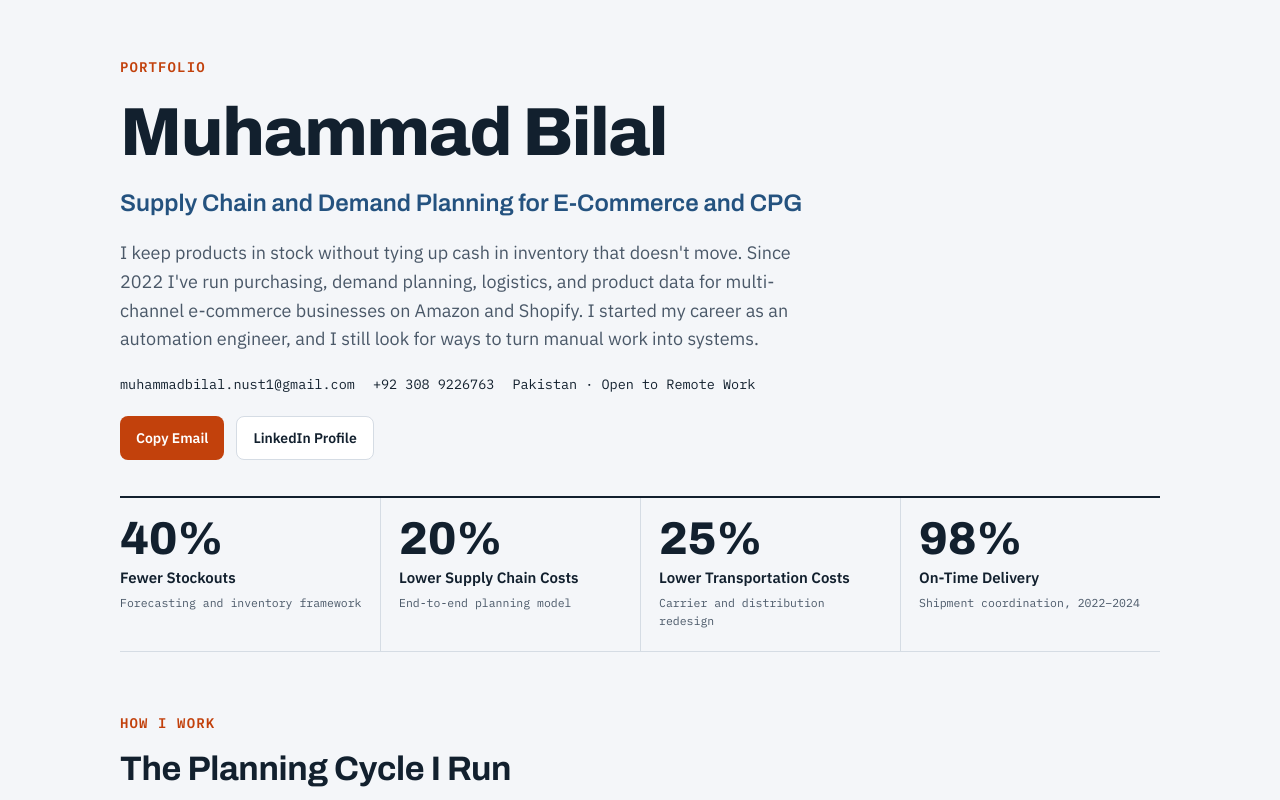
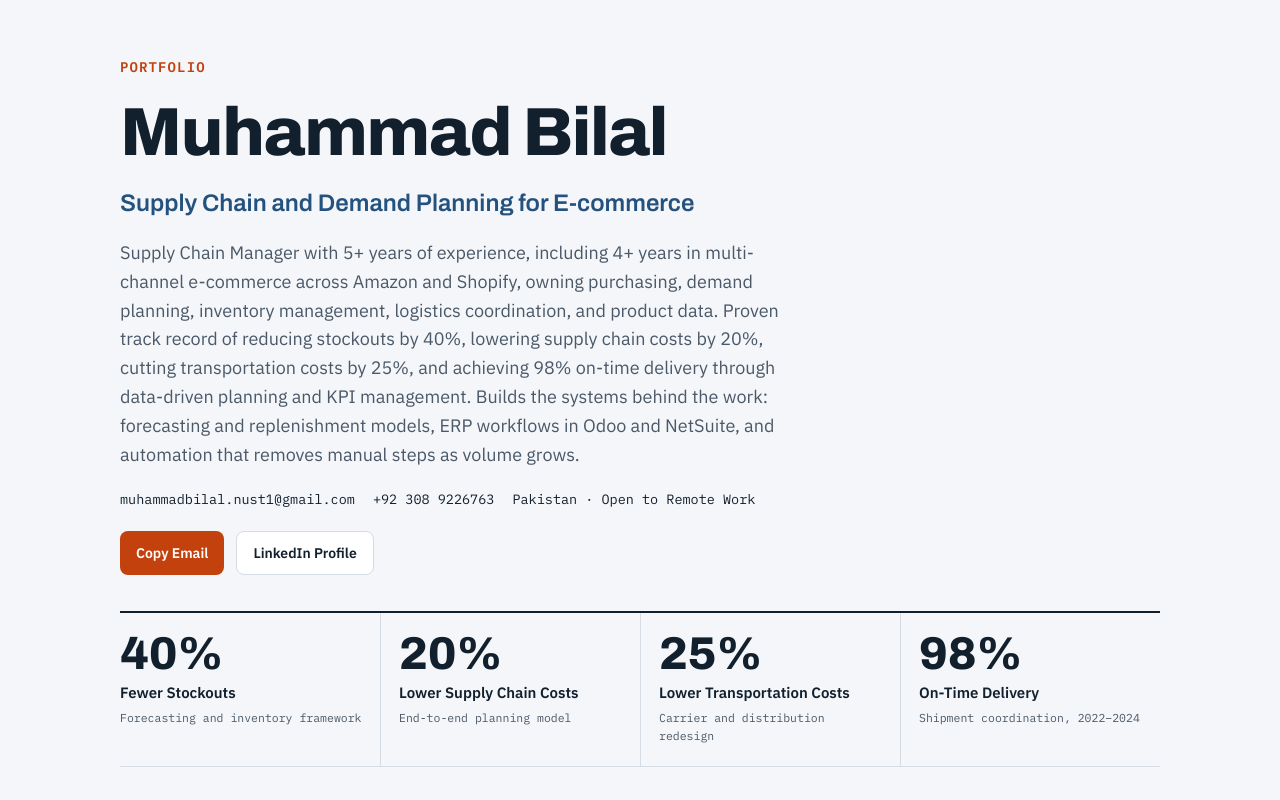
Before and after one commit to bilalshafique1996/muhammadbilal.nust1, a plain HTML site: page index.html in a window 1280 px wide. Shown: the top 800 px of the page. Drawn offline with Linux system fonts and the light colour scheme.

Commit message:
Update index.html

```diff
--- a/index.html
+++ b/index.html
@@ -215,8 +215,8 @@ footer { padding-block: 0 40px; font-size: 13px; color: var(--muted); }
   <header class="hero">
     <span class="eyebrow">Portfolio</span>
     <h1>Muhammad Bilal</h1>
-    <p class="role">Supply Chain and Demand Planning for E-Commerce and CPG</p>
-    <p class="pitch">I keep products in stock without tying up cash in inventory that doesn't move. Since 2022 I've run purchasing, demand planning, logistics, and product data for multi-channel e-commerce businesses on Amazon and Shopify. I started my career as an automation engineer, and I still look for ways to turn manual work into systems.</p>
+    <p class="role">Supply Chain and Demand Planning for E-commerce</p>
+    <p class="pitch">Supply Chain Manager with 5+ years of experience, including 4+ years in multi-channel e-commerce across Amazon and Shopify, owning purchasing, demand planning, inventory management, logistics coordination, and product data. Proven track record of reducing stockouts by 40%, lowering supply chain costs by 20%, cutting transportation costs by 25%, and achieving 98% on-time delivery through data-driven planning and KPI management. Builds the systems behind the work: forecasting and replenishment models, ERP workflows in Odoo and NetSuite, and automation that removes manual steps as volume grows.</p>
     <div class="contact-line">
       <span id="email">muhammadbilal.nust1@gmail.com</span>
       <span>+92 308 9226763</span>
```
